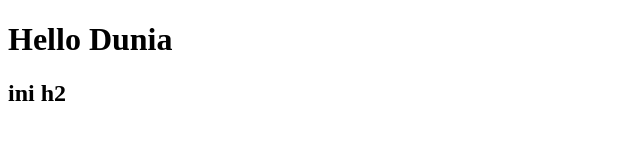
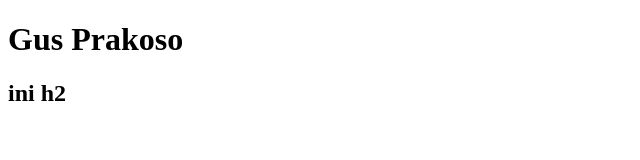
Before and after one commit to Pafaz/belajar-git-by-pak-danan, a plain HTML site: page index.html in a window 1280 px wide. Shown: the whole page, without its empty margins (0-640 px from the left). Drawn offline with Linux system fonts and the light colour scheme.

Commit message:
change Gus Prakoso

```diff
--- a/index.html
+++ b/index.html
@@ -6,7 +6,7 @@
     <title>Document</title>
 </head>
 <body>
-    <h1>Hello Dunia</h1>
+    <h1>Gus Prakoso</h1>
     <h2>ini h2</h2>
 </body>
 </html>
```
